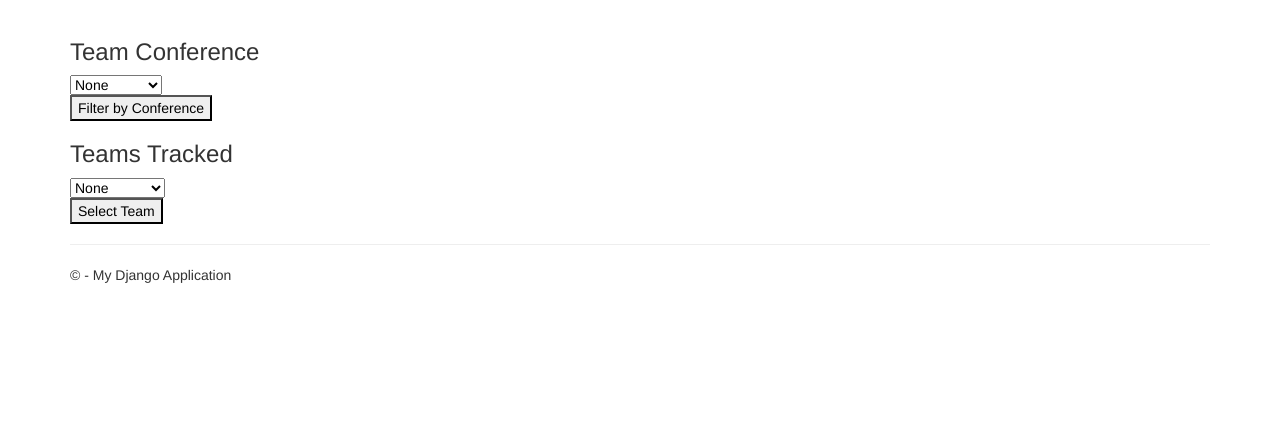
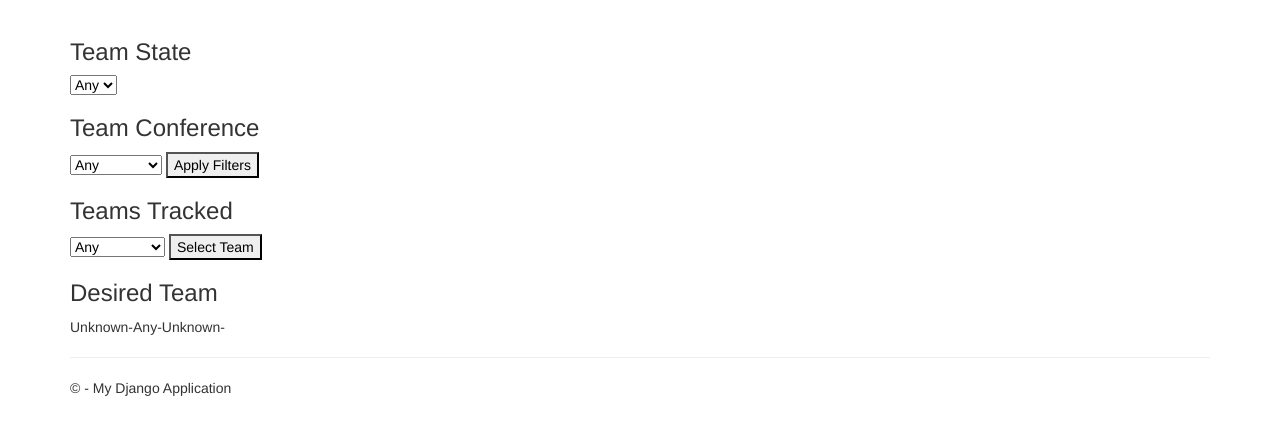
Before and after one commit to JohnWinkeler/LaxlinkWebProject1, a Django app: page /teamquery in a window 1280 px wide. Shown: the part 51-486 px from the top of the page. Run offline with Django 3.2, Linux system fonts and the light colour scheme; data comes from the database, SQL or seed files in the repository; both versions use the stored data as it was after the commit; some libraries are stand-ins or nearby versions.

Commit message:
Got dropdown reset values working to lookup teams

```diff
--- a/LaxlinkWebProject1/app/forms.py
+++ b/LaxlinkWebProject1/app/forms.py
@@ -107,10 +107,14 @@ class FindTeamForm(forms.ModelForm):
 
 class QueryTeamInfoForm(forms.Form):
     # The query component
-    dbteamNames = ['None']
-    dbDivisions = ['None']
-    dbTeamState = ['None']
-    dbConferences = ['None']
+    dbteamNames = ['Any']
+    dbDivisions = ['Any']
+    dbTeamState = ['Any']
+    dbConferences = ['Any']
+    filtersInUse = {"state" : "",
+                    "conference": "",
+                    "name" : "",
+                    "division": ""}
     widget = dict()
 
     def __str__(self):
@@ -133,12 +137,16 @@ class QueryTeamInfoForm(forms.Form):
 
         asDict = {k: v for v, k in enumerate(self.dbConferences)}
         namesasDict = {k: v for v, k in enumerate(self.dbteamNames)}
+        stateasDict = {k: v for v, k in enumerate(self.dbTeamState)}
+        confasDict  = {k: v for v, k in enumerate(self.dbConferences)}
 
         self.widget=forms.Select(choices=asDict)
-        self.choiceFormConf=forms.ChoiceField(choices=asDict)
-        self.choiceTeamNames = forms.ChoiceField(choices=namesasDict)
+        self.choiceFormConf=forms.ChoiceField(choices = asDict)
+        self.choiceTeamNames = forms.ChoiceField(choices = namesasDict)
+        self.choiceTeamState = forms.ChoiceField(choices = stateasDict)
+        self.choiceTeamConf = forms.ChoiceField(choices = confasDict)
 
-        self.fields['teamfield'] = forms.ChoiceField(choices=self.dbteamNames, required=False)
-        self.fields['divisionfield'] = forms.ChoiceField(choices=self.dbDivisions, required = False)
-        self.fields['statefield'] = forms.ChoiceField(choices=self.dbTeamState, required=False)
-        self.fields['conferencefield'] = forms.ChoiceField(choices=self.dbConferences, required=False)
+        #self.fields['teamfield'] = forms.ChoiceField(choices=self.dbteamNames, required=False)
+        #self.fields['divisionfield'] = forms.ChoiceField(choices=self.dbDivisions, required = False)
+        #self.fields['statefield'] = forms.ChoiceField(choices=self.dbTeamState, required=False)
+        #self.fields['conferencefield'] = forms.ChoiceField(choices=self.dbConferences, required=False)
--- a/LaxlinkWebProject1/app/models.py
+++ b/LaxlinkWebProject1/app/models.py
@@ -8,6 +8,7 @@ from django.contrib.auth.forms import UserCreationForm
 
 
 GAMETYPES = (
+    ('A', 'Any'),
     ('S', 'Scrimmage'),
     ('R', 'Regular Season'),
     ('P', 'Playoff'),
@@ -16,7 +17,7 @@ GAMETYPES = (
 )
 
 DIVISIONS = (
-    ('Unknown', 'Unknown'),
+    ('ANY', 'Any'),
     ('HSD1', 'High School D1'),
     ('HSD2', 'High School D2'),
     ('HSJV', 'High School JV'),
@@ -26,7 +27,7 @@ DIVISIONS = (
 )
 
 STATES = (
-    ('Unknown', 'Unknown'),
+    ('ANY', 'Any'),
     ('LA', 'Lousiana'),
     ('OK', 'Oklahoma'),
     ('TX', 'Texas'),
@@ -34,7 +35,7 @@ STATES = (
 )
 
 CONFERENCE = (
-    ('NONE', 'No Conference Specified'),
+    ('ANY', 'Any Conference'),
     ('TGHSLL-N', 'Texas (TGHSLL) North Conference'),
     ('TGHSLL-C', 'Texas (TGHSLL) Central Conference'),
     ('TGHSLL-S', 'Texas (TGHSLL) South Conference'),
@@ -47,9 +48,14 @@ SEASON = (
     ('WINTER', 'Winter'),
     ('INDOOR', 'Indoor'),
     ('TRAVEL', 'Travel'),
-    ('NONE', 'None'),
+    ('ANY', 'Any'),
 )
 
+GENDER = (
+    ('MENS', 'Mens'),
+    ('WOMENS', 'Womens'),
+    ('MIXED', 'Mixed'),
+)
 
 class Snippet(models.Model):
     name = models.CharField(max_length=100)
@@ -65,8 +71,10 @@ class TeamData(models.Model):
     contact_name = models.CharField(max_length=100, default="USER")
     coach_email = models.EmailField(default="unknown")
     state =  models.CharField(max_length=2, choices=STATES, default="Unknown")
-    conference = models.CharField(max_length=8, choices=CONFERENCE, default="NONE")
+    conference = models.CharField(max_length=8, choices=CONFERENCE, default="Any")
     division = models.CharField(max_length=6, choices=DIVISIONS, default="Unknown")
+    gender = models.CharField(max_length=8, choices=GENDER, default="Mixed")
+
     powerrating = models.IntegerField(default=0)
 
     def __str__(self):
--- a/LaxlinkWebProject1/app/templates/app/Team/teamquery.html
+++ b/LaxlinkWebProject1/app/templates/app/Team/teamquery.html
@@ -8,27 +8,51 @@
 {% block content %}
 
 <div class="fieldWrapper">
+    <h3> Team State</h3>
+    <form method="post">
+        <select name="teamState">
+            {% for state in form.choiceTeamState.choices %}
+
+            <option value="{{ state }}">{{ state }}</option>
+
+            {% endfor %}
+        </select>
         <h3> Team Conference</h3>
-    <select>
+        <select name="teamConference">
             {% for conf in form.choiceFormConf.choices %}
 
             <option value="{{ conf }}">{{ conf }}</option>
 
             {% endfor %}
         </select>
-</div>
-<button type="submit" name="filter_conference" value="filter_conference">Filter by Conference</button>
 
-<div class="fieldWrapper">
+        {% csrf_token %}
+        <button type="submit" name="team_filters" value="team_filters">Apply Filters</button>
+
          <h3> Teams Tracked </h3>
-    <select>
+
+        <select name="dropTeamName">
             {% for teamName in form.choiceTeamNames.choices %}
 
             <option value="{{ teamName }}">{{ teamName }}</option>
 
             {% endfor %}
         </select>
-</div>
+
+
         <button type="submit" name="select_team" value="select_team">Select Team</button>
 
+
+    </form>
+</div>
+
+
+<div class="fieldWrapper">
+    <h3> Desired Team </h3>
+    <form method="post">
+        {% csrf_token %}
+
+        {{ teamInfo }}
+    </form>
+</div>
 {% endblock %}
--- a/LaxlinkWebProject1/app/views.py
+++ b/LaxlinkWebProject1/app/views.py
@@ -2,10 +2,12 @@
 Definition of views.
 """
 
+from datetime import datetime
+from django import forms
+from django.db.models import Q
+from django.http import HttpRequest, HttpResponse
 from django.shortcuts import render, render_to_response, redirect
-from django.http import HttpRequest, HttpResponse
 from django.template import RequestContext
-from datetime import datetime
 from app.forms import CreateTeamInfoForm, SnippetForm, TeamForm, RegistrationForm, FindTeamForm, QueryTeamInfoForm
 from app.models import *
 from django.contrib.auth.forms import UserCreationForm
@@ -182,39 +184,131 @@ def thankyouregister(request):
 def failregistration(request):
     return render(request, 'app/accounts/failregister.html')
 
+def filter_not_none(filter):
+    if filter != "None":
+        return Q(filter=filter)
+    else:
+        return Q()
+
 def queryteam(request):
     template_name = 'app/team/teamquery.html'
     #form = FindTeamForm()
+    teamObject=TeamData()
     form = QueryTeamInfoForm()
-    # Grab the team data so that unique keys can be determined
-    #team_set = TeamData.objects.all()
+
+    if request.method == 'GET':
+        #form = QueryTeamInfoForm()
+        return render(request,'app/team/teamquery.html' , {'form':form, 'teamInfo': teamObject} )
+    elif request.method == 'POST':
+
+        q_object = Q()
+        #if request.POST['team_filters']:
+        if request.POST.get('team_filters', False):
+            #Build value list for representation in displayed user form
+            # If the value is 'None' send the entire list back otherwise
+            # build a form choicefield composed of Reset and dropdown value
+            #Build the Q list for team lookaup as we go
+            if (request.POST['teamState'] != "Any"):
+                stateasDict = (
+                    (request.POST['teamState']),
+                    ("Any"),
+                 )
+                form.choiceTeamState = forms.ChoiceField(choices = stateasDict)
+                q_object.add(Q(state = request.POST['teamState']),Q.AND)
+
+            if (request.POST['teamConference'] != 'Any'):
+                confasDict =(
+                    (request.POST['teamConference']),
+                    ("Any"),
+                 )
+                form.choiceFormConf = forms.ChoiceField(choices = confasDict)
+                q_object.add(Q(conference = request.POST['teamConference']),Q.AND)
 
 
-    #dbteamNames = []
-    #dbDivisions = []
-    #dbTeamState = []
-    #dbConferences = []
+            team_list = TeamData.objects.filter(q_object)
+            #build the team list for display
+            teamnamesasList = []
+            if team_list.count() > 0:
+                for team in team_list:
+                    #tempName =
+                    teamnamesasList.append(team.name)
+                form.choiceTeamNames = forms.ChoiceField(choices = teamnamesasList)
 
-    #for entry in team_set:
-    #    if entry.name not in dbteamNames:
-    #        dbteamNames.append(entry.name)
 
-    #    if entry.division not in dbDivisions:
-    #        dbDivisions.append(entry.division)
 
-    #   if entry.state not in dbTeamState:
-    #        dbTeamState.append(entry.state)
+            #now that filter are rebuilt for display in the template, populate the
+            #appropriate teams in a list
+            #Build filter chain and discard any None. All fields are required at team creation
+            # the none is a human input to disregard that particular filter on a search
+            #q_object = Q()
+            #if request.POST['teamState'] != "Any":
+            #    q_object.add(Q(state = request.POST['teamState']),Q.AND)
+            #if request.POST['teamConference'] != "Any":
+            #    q_object.add(Q(conference = request.POST['teamConference']),Q.AND)
+            #if request.POST['teamgender'] != "None":
+            #    q_object.add(Q(gender = request.POST['teamGender']),Q.AND)
 
-    #    if entry.conference not in dbConferences:
-    #        dbConferences.append(entry.conference)
 
-    #form.fields.name = "TEST STRING"
-    #def get(self, request):
-    #    form = FindTeamForm()
 
-    #   return render(request, self.template_name, {'form':form})
-    #asDict = {k: v for v, k in enumerate(form.dbConferences)}
+            #if team_list.count() == 1:
+
+                # display the only matching team entry and try to
+                # pass it down to the reuest post for select team
+            #    team = team_list[0]
+                #request.POST['select_team'] = "internal_selection"
+                #request.POST["dropTeamName"] = team.name6
+                #stateasDict = (
+                #    (request.POST['teamState']),
+                #    ("Any"),
+                #)
+                #form.choiceTeamState = forms.ChoiceField(choices = stateasDict)
+                #confasDict =(
+                #    (request.POST['teamConference']),
+                #    ("Any"),
+                # )
+                #form.choiceFormConf = forms.ChoiceField(choices = confasDict)
+
+           #     nameasDict = (
+           #        (team_list[0].name),
+           #        ("Any"),
+           #     )
+           #     form.choiceTeamNames = forms.ChoiceField(choices = nameasDict)
+
+           #     return render(request,'app/team/teamquery.html' , {'form':form, 'teamInfo': teamObject})
+            #else:
+                #more than one matching in database return team list
+                #lets capture all of the not None filters sent and return the
+                #list of teams that match the filters provided. It will be important to use the
+                #captured filters in the final lookup to grab team data from the
+                # database
+
+            #     nameasDict = (
+            #       (team_list[0].name),
+            #       ("Any"),
+            #    )
+
+            #    form.choiceTeamNames = forms.ChoiceField(choices = nameasDict)
+
+
+
+
+
+
+
+             #   return render(request,'app/team/teamquery.html' , {'form':form, 'teamInfo': teamObject})
+
+
+
+        if request.POST.get('select_team', False):
+            #if request.POST['select_team']:
+            # lookup team and display team data
+            #team2 = TeamData.objects.get(name = 'Team2')
+            #team_filter = TeamData.objects.filter(name = 'Team3')
+            #coach2=team2.name
+            teamObject = TeamData.objects.get(name = (request.POST['dropTeamName']))
+            form = QueryTeamInfoForm()
+
+            return render(request,'app/team/teamquery.html' , {'form':form, 'teamInfo': teamObject} )
+
+
     return render(request,'app/team/teamquery.html' , {'form':form } )
-
-def load_teams(request):
-    conferencevalue = request.GET.get('conference')
```
Also changed, not shown: LaxlinkWebProject1/app/migrations/0019_teamdata_gender.py (added), LaxlinkWebProject1/app/migrations/0020_auto_20181024_1345.py (added), LaxlinkWebProject1/app/migrations/0021_auto_20181024_1348.py (added), LaxlinkWebProject1/app/migrations/0022_auto_20181024_1358.py (added), LaxlinkWebProject1/db.sqlite3. Lines whose indentation alone changed are shown as unchanged.
